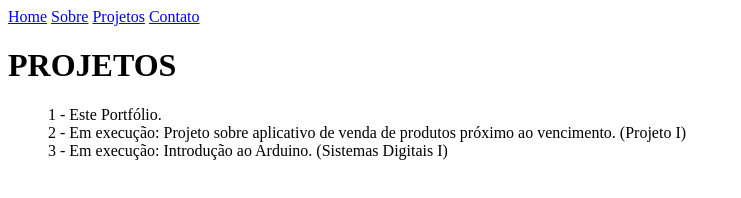
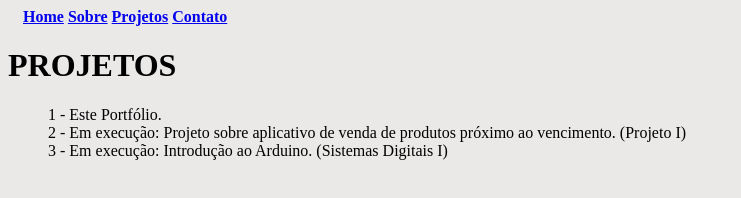
Before and after one commit to matheusluna12/portfoliomatheusluna, a plain HTML site: page projetos.html in a window 1280 px wide. Shown: the whole page, without its empty margins (0-741 px from the left). Drawn offline with Linux system fonts and the light colour scheme; files that its build step writes are made by us from their sources; the site is published under a folder, as on GitHub Pages, so addresses that start at the root find nothing.

Commit message:
Add files via upload

```diff
--- a/projetos.html
+++ b/projetos.html
@@ -4,16 +4,16 @@
     <meta charset="UTF-8">
     <meta name="viewport" content="width=device-width, initial-scale=1.0">
     <title>Portfólio - Matheus Luna.</title>
-    <link rel="stylesheet" href="/css/style.css">
+    <link rel="stylesheet" href="style.css">
 </head>
 <body>
     <header>
-        <div class="nav">
-          <a href="/index.html">Home</a>
-          <a href="/sobre.html">Sobre</a>
-          <a href="/projetos.html">Projetos</a>
-          <a href="/contato.html">Contato</a>
-        </div>
+      <div class="nav">
+        <a href="index.html">Home</a>
+        <a href="sobre.html">Sobre</a>
+        <a href="projetos.html">Projetos</a>
+        <a href="contato.html">Contato</a>
+      </div>
       </header>
       <h1>PROJETOS</h1>
       <ul>
```
Also changed, not shown: contato.html (+5 -5 lines), index.html (+4 -4 lines), sobre.html (+4 -4 lines).
